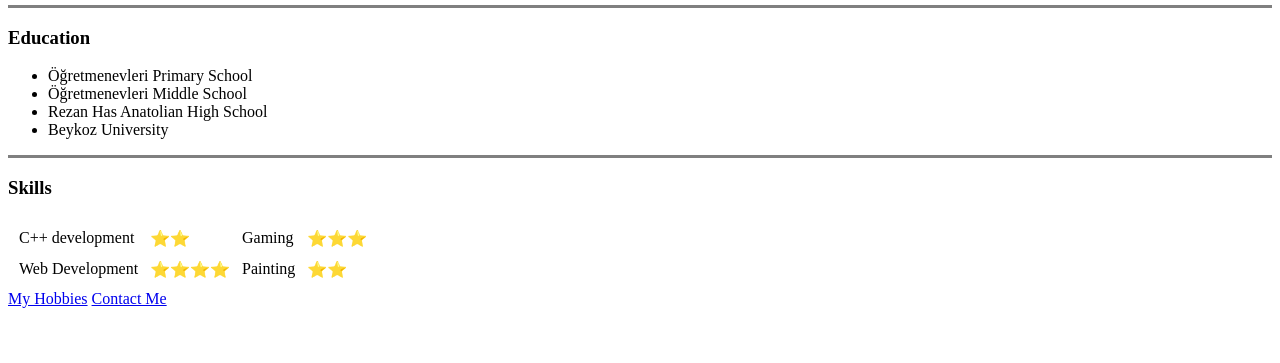
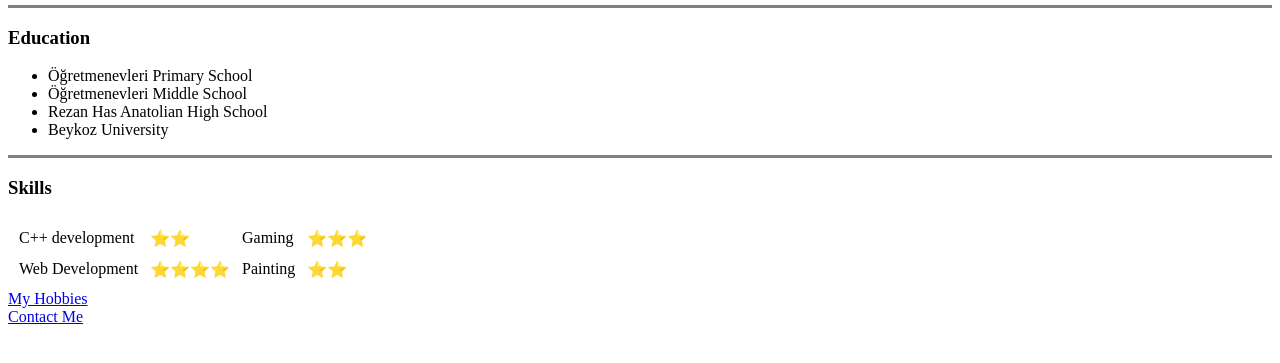
Before and after one commit to AbdullahEren/CV, a plain HTML site: page index.html in a window 1280 px wide. Shown: the part 307-670 px from the top of the page. Drawn offline with Linux system fonts and the light colour scheme.

Commit message:
Update index.html

```diff
--- a/index.html
+++ b/index.html
@@ -3,7 +3,7 @@
 
 <head>
   <meta charset="utf-8">
-  <title>👍Abdullah's Personal Site👍</title>
+  <title>Abdullah's Personal Site</title>
 </head>
 <body>
   <table cellspacing="20">
@@ -64,7 +64,7 @@
       </tr>
     </tbody>
   </table>
-  <a href=hobbies.html>My Hobbies</a>
+  <a href=hobbies.html>My Hobbies</a><br>
   <a href=contactme.html>Contact Me</a>
 </body>
 </html>
```
